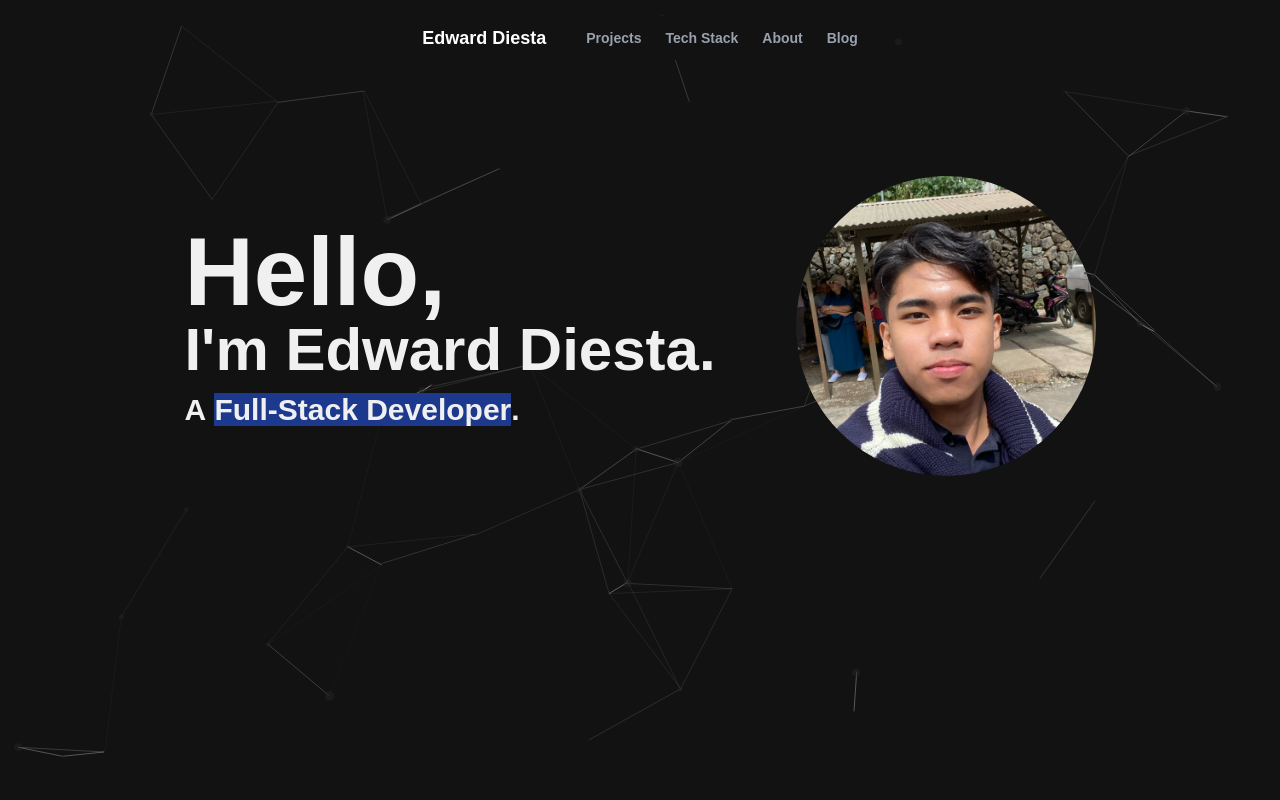
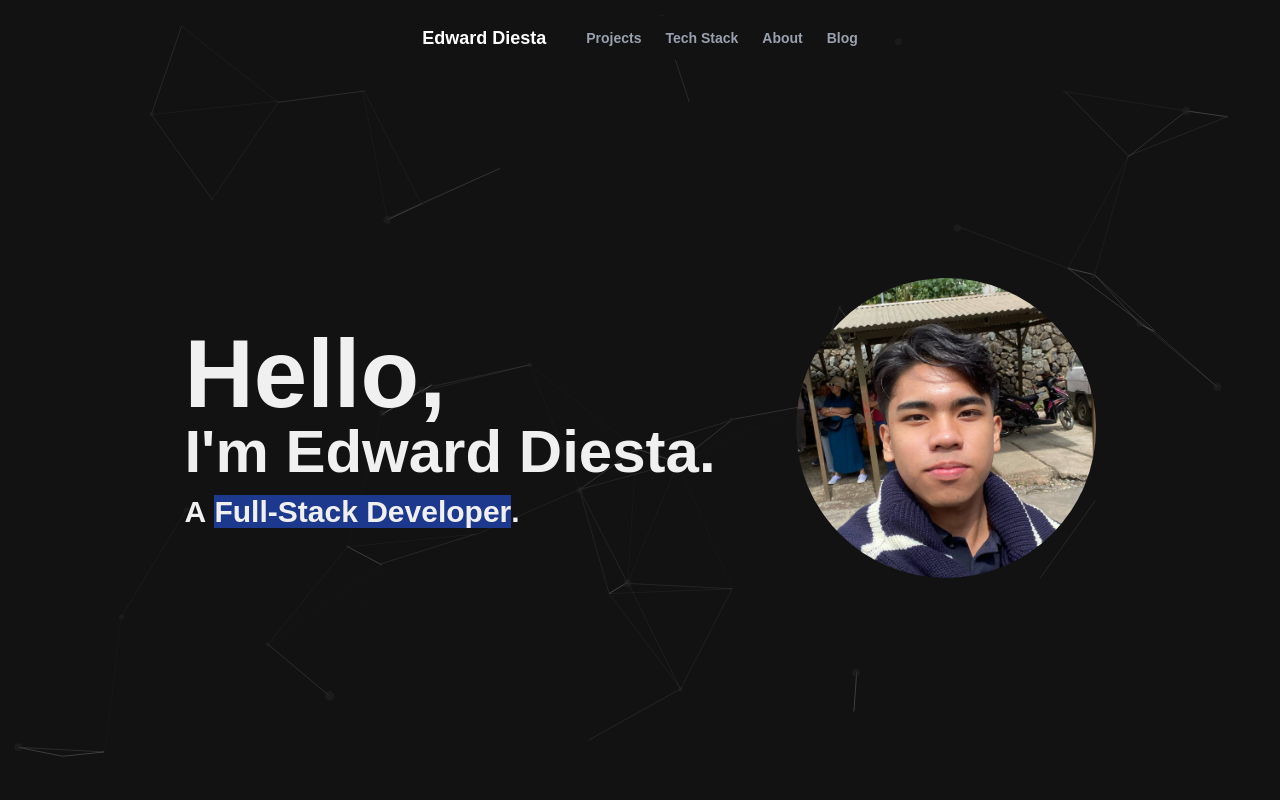
Before and after one commit to DrawdEA/portfolio, a SvelteKit app: page / in a window 1280 px wide. Shown: the top 800 px of the page. Built offline with nearby package versions, Linux system fonts and the light colour scheme.

Commit message:
fix hero section positioning

```diff
--- a/src/routes/+page.svelte
+++ b/src/routes/+page.svelte
@@ -204,8 +204,8 @@
 </script>
 
 <Header />
-<main class="text-3xl flex flex-col gap-100">
-    <section class="flex max-md:flex-col gap-20 justify-center items-center opacity-0 mt-25 mb-25 maindiv">
+<main class="text-3xl flex flex-col gap-25 -pt-10">
+    <section class="flex max-md:flex-col gap-20 justify-center items-center opacity-0 mb-25 h-[calc(100vh_-_6rem)] maindiv">
         <div class="flex flex-col max-md:items-center">
             <p class="text-5xl sm:text-6xl md:text-7xl xl:text-8xl" id="hello">Hello,</p>
             <p class="text-3xl sm:text-4xl md:text-5xl xl:text-6xl pb-3" id="edward">I'm Edward Diesta.</p>
@@ -227,7 +227,7 @@
         <Project link="https://github.com/DrawdEA/card-game" projectName="RPG Card Game" image={cardgame} tools={["Java", "Swing"]} />
     </section>
 
-    <section class="flex flex-col items-center pt-25" id="tech-stack">
+    <section class="flex flex-col items-center py-25" id="tech-stack">
         <p class="pb-15 text-center text-3xl md:text-4xl xl:text-5xl break-normal mx-5 animatedText2">
             These are what I use to create.
         </p>
--- a/static/particles.json
+++ b/static/particles.json
@@ -14,7 +14,7 @@
       "type": "circle",
       "stroke": {
         "width": 0,
-        "color": "#000000"
+        "color": "#808080"
       },
       "polygon": {
         "nb_sides": 5
@@ -48,7 +48,7 @@
     "line_linked": {
       "enable": true,
       "distance": 150,
-      "color": "#ffffff",
+      "color": "#A9A9A9",
       "opacity": 0.4,
       "width": 1
     },
```
